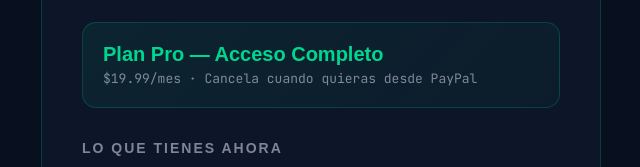
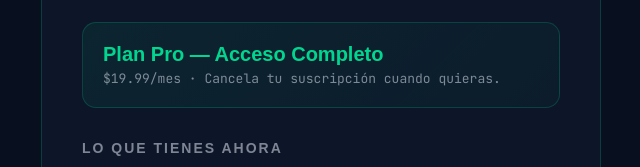
Before and after one commit to freedebtpro/freedebtpro-site, a plain HTML site: page pro-success.html in a window 1280 px wide. Shown: the part 464-631 px from the top of the page, 319-959 px from the left. Drawn offline with nearby package versions, Linux system fonts and the light colour scheme; a web font is replaced by a local one.

Commit message:
Add files via upload

```diff
--- a/pro-success.html
+++ b/pro-success.html
@@ -51,7 +51,7 @@
 
   <div class="plan-badge">
     <div class="plan-name">Plan Pro — Acceso Completo</div>
-    <div class="plan-price">$19.99/mes · Cancela cuando quieras desde PayPal</div>
+    <div class="plan-price">$19.99/mes · Cancela tu suscripción cuando quieras.</div>
   </div>
 
   <div class="benefits">
```
